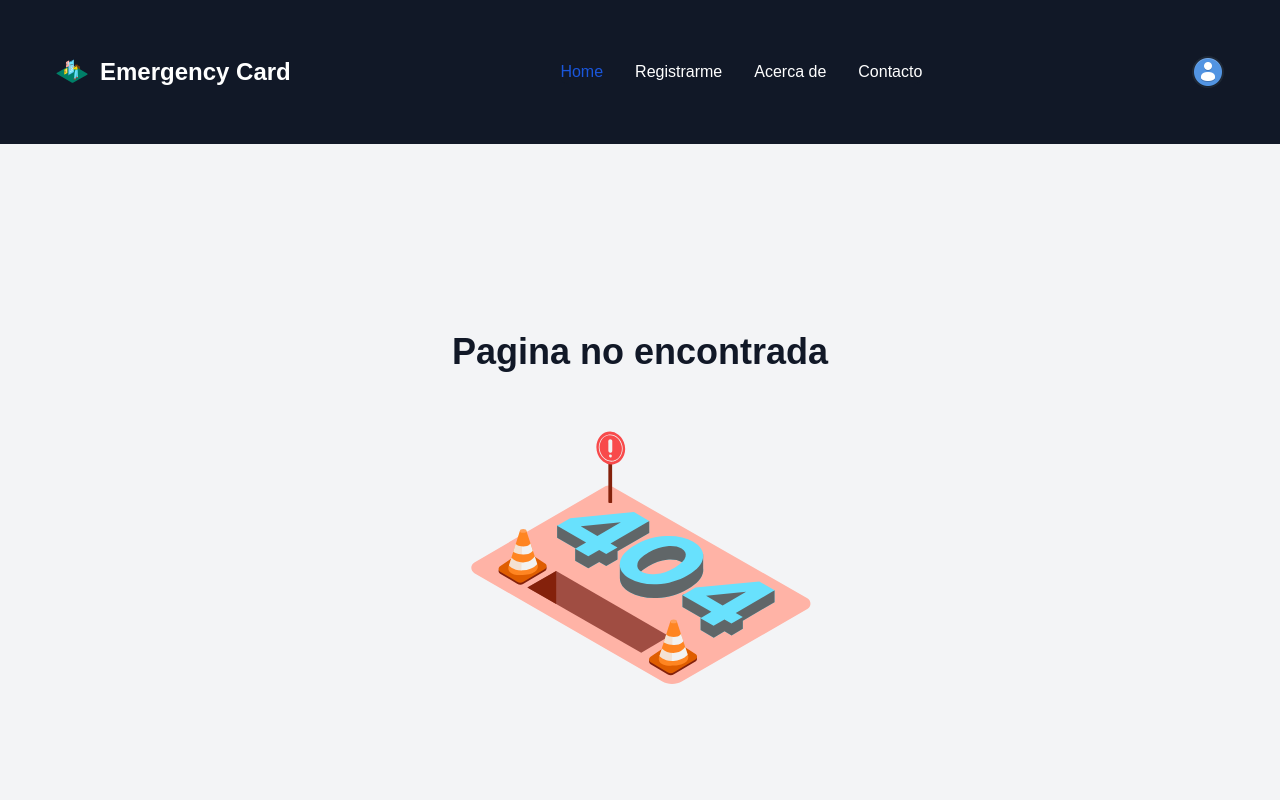
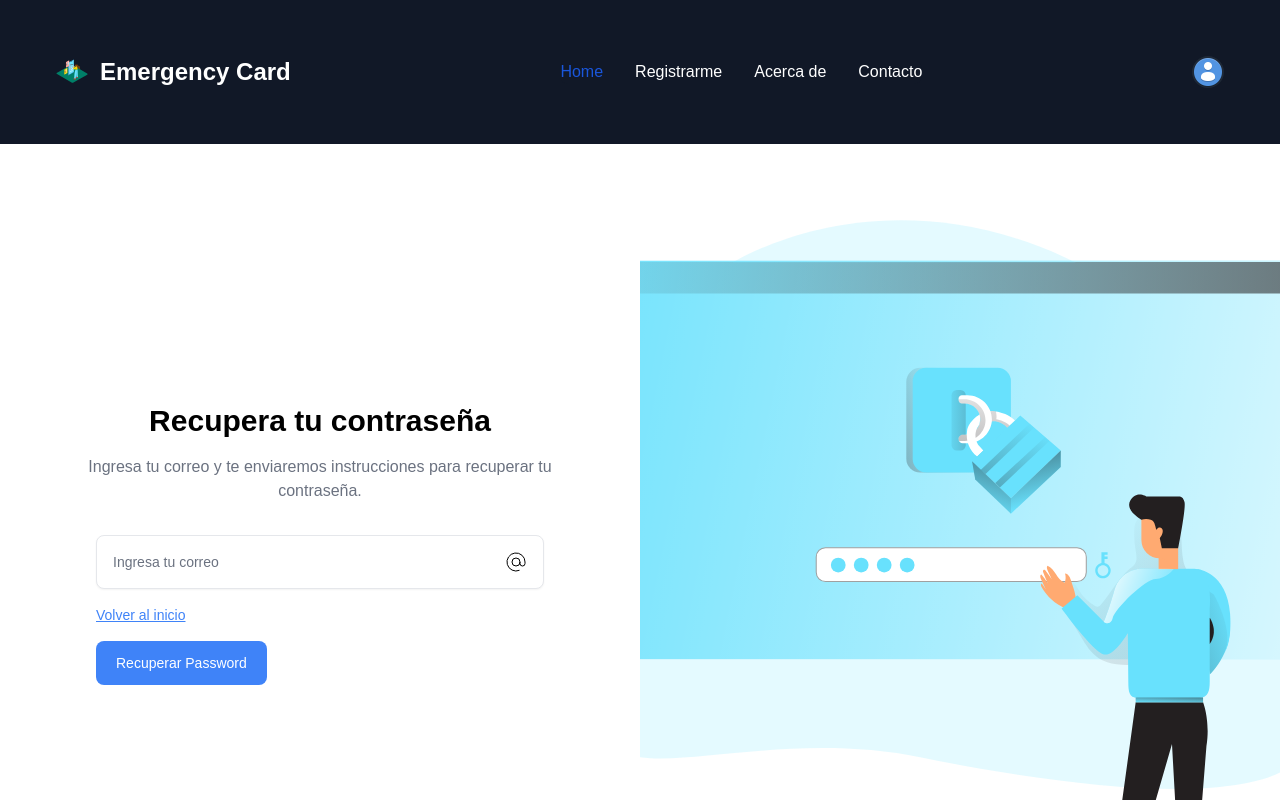
Before and after one commit to Gabriel-Aguero/emergency-app, a React (Vite) app: page /reset_password in a window 1280 px wide. Shown: the top 800 px of the page. Built offline with nearby package versions, Linux system fonts and the light colour scheme; no server answers.

Commit message:
creo componente para recuperar contraseña

```diff
--- a/src/App.jsx
+++ b/src/App.jsx
@@ -9,6 +9,7 @@ import Navbar from "./components/Navbar.jsx";
 import { ProtectedRoutes } from "./components/ProtectedRoutes.jsx";
 import Footer from "./components/Footer.jsx";
 import { Contacto } from "./pages/Contacto.jsx";
+import FormResetPassword from "./pages/FormResetPassword.jsx";
 function App() {
   return (
     <>
@@ -26,6 +27,7 @@ function App() {
             </ProtectedRoutes>
           }
         />
+        <Route path="/reset_password" element={<FormResetPassword />} />
         <Route path="/contacto" element={<Contacto />} />
       </Routes>
       <Footer />
--- a/src/context/AuthContext.jsx
+++ b/src/context/AuthContext.jsx
@@ -1,3 +1,4 @@
+/* eslint-disable react/prop-types */
 import { useState, createContext, useEffect } from "react";
 import { auth, db } from "../firebase/config";
 import {
@@ -5,7 +6,9 @@ import {
   signInWithEmailAndPassword,
   signOut,
   onAuthStateChanged,
+  sendPasswordResetEmail,
 } from "firebase/auth";
+
 import {
   collection,
   addDoc,
@@ -16,7 +19,6 @@ import {
   doc,
   deleteDoc,
 } from "firebase/firestore";
-import Swal from 'sweetalert2'
 
 export const AuthContext = createContext();
 
@@ -42,6 +44,11 @@ export const AuthProvider = ({ children }) => {
   // Iniciar sesión en Firebase
   const login = (email, password) => {
     signInWithEmailAndPassword(auth, email, password);
+  };
+
+  // Restablecer la contraseña
+  const resetPassword = async (email) => {
+    await sendPasswordResetEmail(auth, email);
   };
 
   // Cerrar sesión en Firebase
@@ -299,6 +306,7 @@ export const AuthProvider = ({ children }) => {
         descartables,
         addProfileUser,
         checkAndAddService,
+        resetPassword,
         getUsuario,
         addCarro,
         addMedication,
--- a/src/pages/Contacto.jsx
+++ b/src/pages/Contacto.jsx
@@ -11,7 +11,7 @@ export const Contacto = () => {
               Estoy comprometido en ofrecerte la mejor experiencia posible.
               <span className="underline decoration-orange-500 decoration-2">
                 Tus ideas, sugerencias y comentarios son fundamentales para el
-                crecimiento y la mejora contínua de nuestra herramienta.
+                crecimiento y la mejora contínua de esta herramienta.
               </span>{" "}
               Si tienes alguna recomendación o has encontrado alguna oportunidad
               para mejorar, no dudes en ponerte en contacto conmigo. Juntos,
@@ -84,12 +84,12 @@ export const Contacto = () => {
 
               <div>
                 <label className="sr-only" htmlFor="message">
-                  Message
+                  Mensaje
                 </label>
 
                 <textarea
                   className="w-full rounded-lg border-gray-200 p-3 text-sm"
-                  placeholder="Message"
+                  placeholder="Mensaje"
                   rows="8"
                   id="message"
                 ></textarea>
--- /dev/null
+++ b/src/pages/FormResetPassword.jsx
@@ -0,0 +1,105 @@
+import { useNavigate } from "react-router-dom";
+import { useState } from "react";
+import { useContext } from "react";
+import { AuthContext } from "../context/AuthContext";
+import { Link } from "react-router-dom";
+import { IconAt } from "../components/icons/Icons";
+import Swal from 'sweetalert2'
+
+const FormResetPassword = () => {
+
+  const { resetPassword } = useContext(AuthContext);
+
+  const [email, setEmail] = useState();
+  const [error, setError] = useState("");
+
+  const navigate = useNavigate();
+
+  const handleChange = (e) => {
+    e.preventDefault();
+    setEmail({ [e.target.name]: e.target.value });
+  };
+
+  const handleSubmit = async (e) => {
+    e.preventDefault();
+    if(!email) return setError("Por favor ingresa tu email");
+    try {
+      await resetPassword(email.email);
+      Swal.fire({
+        position: "top-center",
+        icon: "success",
+        title: "Te enviamos un correo para resetear tu contraseña",
+        showConfirmButton: false,
+        timer: 2000
+      });
+      navigate("/");
+    } catch (error) {
+      console.error("Error logging in: ", error);
+    }
+  };
+
+  return (
+    <section className="flex flex-wrap lg:h-screen lg:items-center">
+      <div className="w-full px-4 py-12 sm:px-6 sm:py-16 lg:w-1/2 lg:px-8 lg:py-24">
+        <div className="mx-auto max-w-lg text-center">
+          <h1 className="text-2xl font-bold sm:text-3xl">Recupera tu contraseña</h1>
+
+          <p className="mt-4 text-gray-500">
+            Ingresa tu correo y te enviaremos instrucciones para recuperar tu contraseña.
+          </p>
+        </div>
+
+        <form
+          onSubmit={handleSubmit}
+          className="mx-auto mb-0 mt-8 max-w-md space-y-4"
+        >
+          <div>
+            <label className="sr-only">Email</label>
+            { error && <p className="text-sm text-red-500 text-center">{error}</p>}
+
+            <div className="relative">
+              <input
+                type="email"
+                name="email"
+                onChange={handleChange}
+                autoComplete="current-email"
+                className="w-full rounded-lg border-gray-200 p-4 pe-12 text-sm shadow-sm"
+                placeholder="Ingresa tu correo"
+              />
+
+              <span className="absolute inset-y-0 end-0 grid place-content-center px-4 ">
+                <IconAt />
+              </span>
+            </div>
+          </div>
+
+          <div className="flex items-center justify-between">
+            <p className="text-sm text-gray-500 flex items-center gap-2">
+              <Link to="/" className="underline text-blue-500">
+                Volver al inicio
+              </Link>
+            </p>
+
+          </div>
+
+          <div className="flex items-center justify-between">
+            <button className="inline-block rounded-lg bg-blue-500 px-5 py-3 text-sm font-medium text-white"
+            type="submit">
+              Recuperar Password
+            </button>
+          </div>
+        </form>
+      </div>
+
+      <div className="relative h-64 w-full sm:h-96 lg:h-full lg:w-1/2">
+        <img
+          alt="imagen de autenticación"
+          src="/public/authentication.svg"
+          className="absolute inset-0 h-full w-full object-cover"
+        />
+      </div>
+    </section>
+  )
+}
+
+export default FormResetPassword;
--- a/src/pages/Home.jsx
+++ b/src/pages/Home.jsx
@@ -36,7 +36,7 @@ const Home = () => {
   };
 
   return (
-    <section className="flex flex-wrap lg:h-screen lg:items-center">
+    <section className="flex flex-wrap h-full lg:items-center">
       <div className="w-full px-4 py-12 sm:px-6 sm:py-16 lg:w-1/2 lg:px-8 lg:py-24">
         <div className="mx-auto max-w-lg text-center">
           <h1 className="text-2xl font-bold sm:text-3xl">Emergency Card</h1>
@@ -101,10 +101,18 @@ const Home = () => {
               </Link>
             </p>
 
+            <p className="text-sm text-gray-500 flex items-center gap-2">
+              <Link to="/reset_password" className="underline text-blue-500">
+                 Olvidé mi contraseña
+              </Link>
+            </p>
+
+          </div>
+
+          <div className="flex items-center justify-between">
             <button className="inline-block rounded-lg bg-blue-500 px-5 py-3 text-sm font-medium text-white">
               Ingresar
             </button>
-          </div>
             <button
               type="button"
               onClick={checkCarros}
@@ -112,14 +120,15 @@ const Home = () => {
             >
               Chequear carros
             </button>
+          </div>
         </form>
       </div>
 
-      <div className="relative h-64 w-full sm:h-96 lg:h-full lg:w-1/2">
+      <div className="relative w-full lg:h-full lg:w-1/2 ">
         <img
           alt="imagen de autenticación"
           src="/public/authentication.svg"
-          className="absolute inset-0 h-full w-full object-cover"
+          className="inset-0 h-96 w-96 object-cover mx-auto"
         />
       </div>
     </section>
```
Lines whose indentation alone changed are shown as unchanged.
